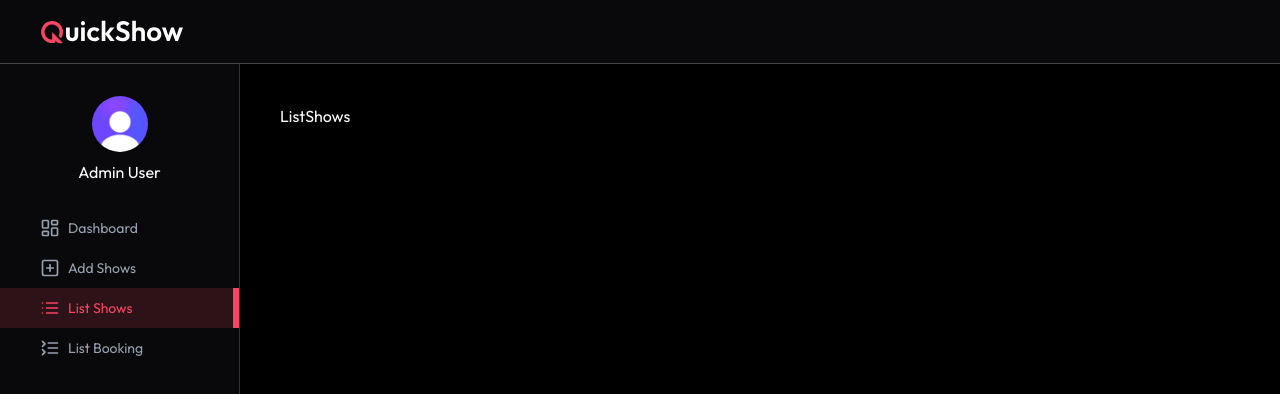
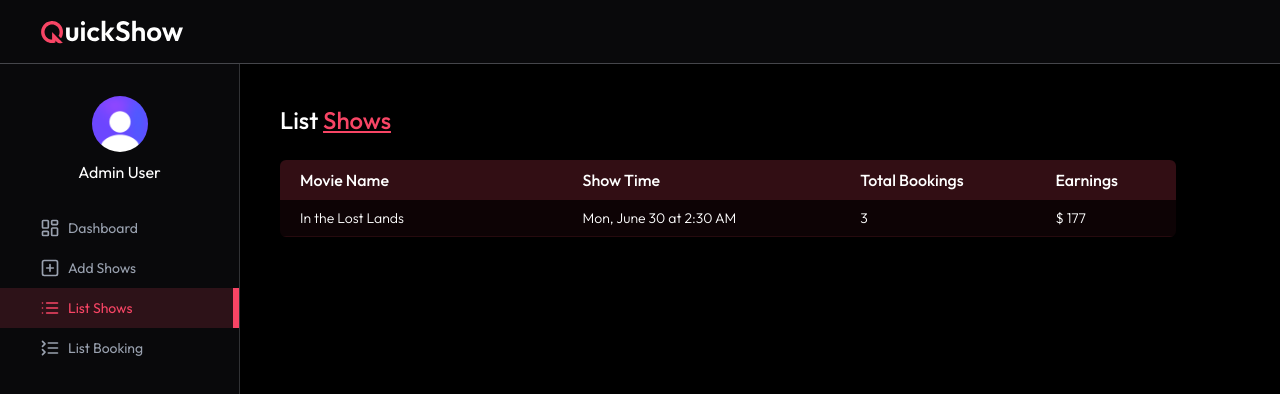
Before and after one commit to Sneha-Kushwaha/QuickTicket, a React (Vite) app in the folder client/: page /admin/list-shows in a window 1280 px wide. Shown: the top 394 px of the page. Built offline with nearby package versions, Linux system fonts and the light colour scheme.

Commit message:
added List shows in dashboard

```diff
--- a/client/src/pages/admin/ListShows.jsx
+++ b/client/src/pages/admin/ListShows.jsx
@@ -1,9 +1,68 @@
-import React from 'react'
+import React, { useEffect, useState } from 'react'
+import { dummyBookingData } from '../../assets/assets';
+import Loading from '../../components/Loading';
+import Title from '../../components/admin/Title';
+import { dateFormat } from '../../lib/dateFormat';
 
 const ListShows = () => {
-  return (
-    <div>ListShows</div>
-  )
+
+const currency = import.meta.env.VITE_CURRENCY
+
+const [shows, setShows] = useState([]);
+const [loading, setLoading] = useState(true);
+
+const getAllShows = async () => {
+         try {
+         setShows([
+  {
+    movie: dummyBookingData[0].show.movie,
+    showDateTime: dummyBookingData[0].show.showDateTime,
+    showPrice: dummyBookingData[0].show.showPrice,
+    occupiedSeats: {
+      A1: "user_1",
+      B1: "user_2",
+      C1: "user_3"
+    }
+  }
+]);
+
+        setLoading(false);
+       } catch (error) {
+        console.error(error);
+       }
+      }
+
+      useEffect (() => {
+        getAllShows();
+      }, []);
+
+  return !loading ? (
+    <>
+       <Title text1="List" text2="Shows" />
+       <div className='max-w-4xl mt-6 overflow-x-auto'>
+        <table className='w-full border-collapse rounded-md overflow-hidden text-nowrap'>
+          <thead>
+            <tr className="bg-primary/20 text-left text-white">
+            <th className='p-2 font-medium pl-5'>Movie Name</th>
+            <th className='p-2 font-medium '>Show Time</th>
+            <th className='p-2 font-medium '>Total Bookings</th>
+            <th className='p-2 font-medium '>Earnings</th>
+            </tr>
+          </thead>
+          <tbody className='text-sm font-light'>
+            {shows.map((show, index) => (
+              <tr key={index} className='border-b border-primary/10 bg-primary/5 even:bg-primary/10'>
+                <td className='p-2 min-w-45 pl-5'>{show.movie.title}</td>
+                <td className='p-2'>{dateFormat(show.showDateTime)}</td>
+                <td className='p-2'>{Object.keys(show.occupiedSeats).length}</td>
+                <td className='p-2'>{currency} {Object.keys(show.occupiedSeats).length * show.showPrice}</td>
+              </tr>
+            ))}
+          </tbody>
+        </table>
+       </div>
+    </>
+  ) : <Loading />
 }
 
 export default ListShows
```
